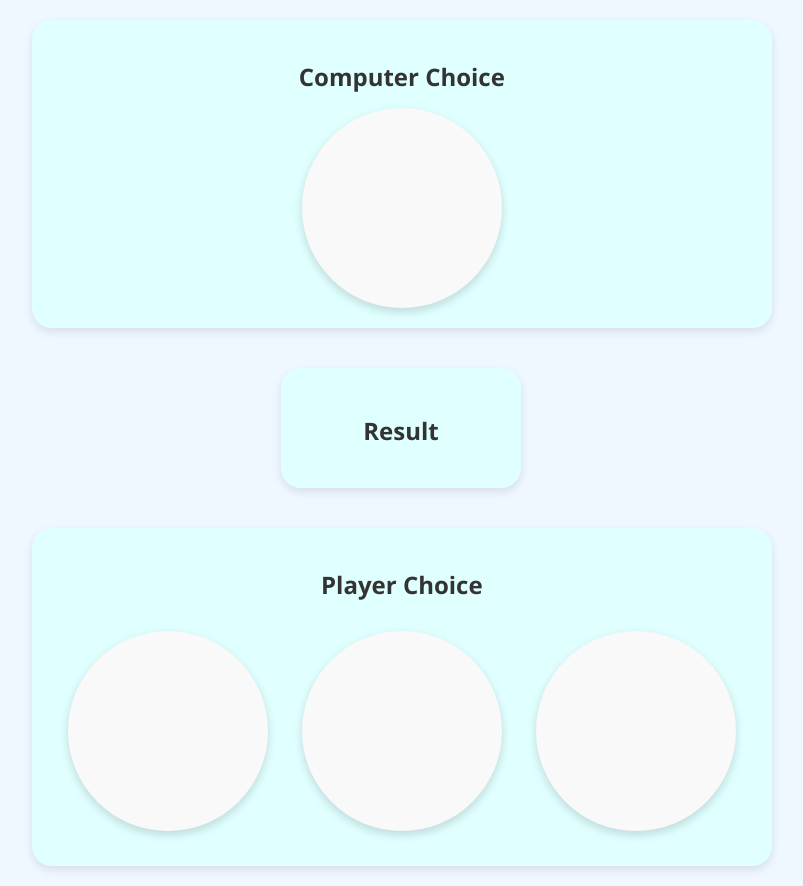
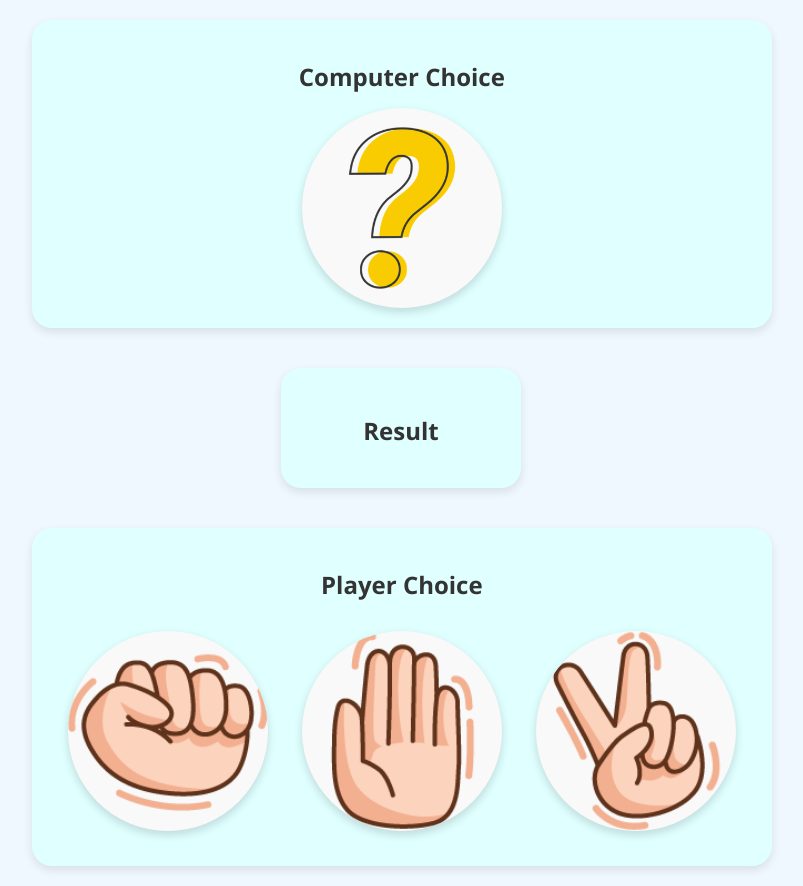
Before and after one commit to Kanita-12/Project-js1, a plain HTML site: page index.html in a window 1280 px wide. Shown: the whole page, without its empty margins (239-1042 px from the left). Drawn offline with Linux system fonts and the light colour scheme; the site is published under a folder, as on GitHub Pages, so addresses that start at the root find nothing.

Commit message:
perbaikan

```diff
--- a/style.css
+++ b/style.css
@@ -42,16 +42,16 @@ body {
 }
 
 .default {
-  background-image: url('/img/pngtree-question-mark-icon-vector-png-image_6633026.png');
+  background-image: url('./img/pngtree-question-mark-icon-vector-png-image_6633026.png');
 }
 .batu {
-  background-image: url('/img/batu.png');
+  background-image: url('./img/batu.png');
 }
 .gunting {
-  background-image: url('/img/gunting.png');
+  background-image: url('./img/gunting.png');
 }
 .kertas {
-  background-image: url('/img/kertas.png');
+  background-image: url('./img/kertas.png');
 }
 
 .default:hover, .batu:hover, .kertas:hover, .gunting:hover {
```
